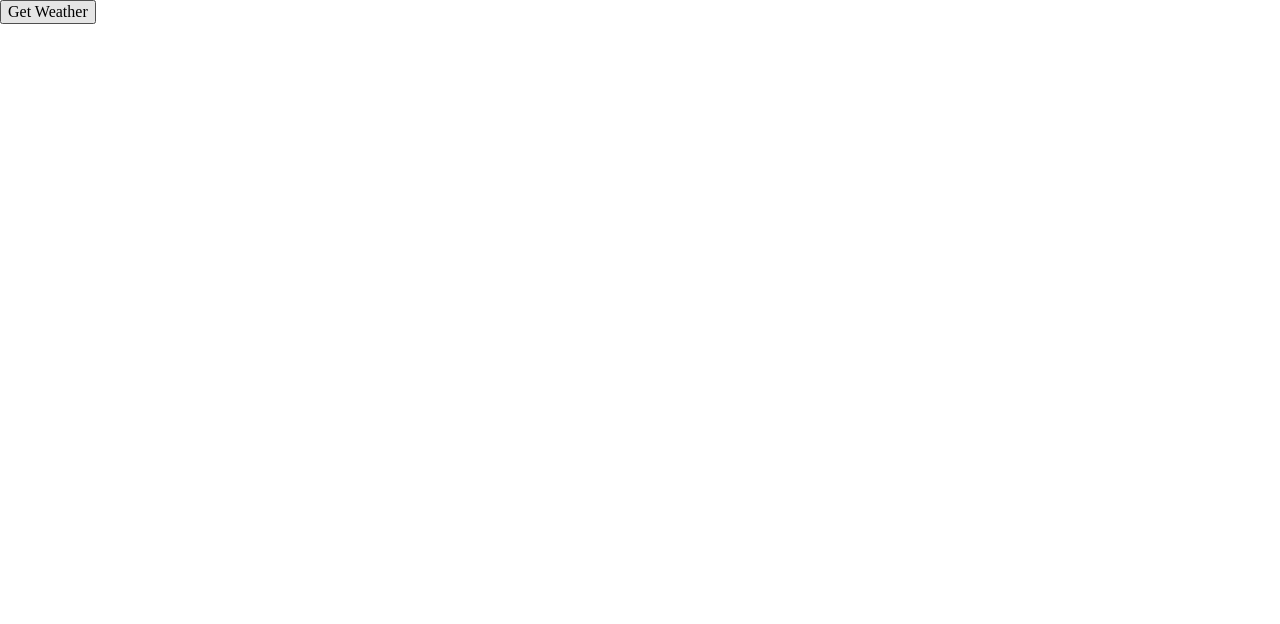
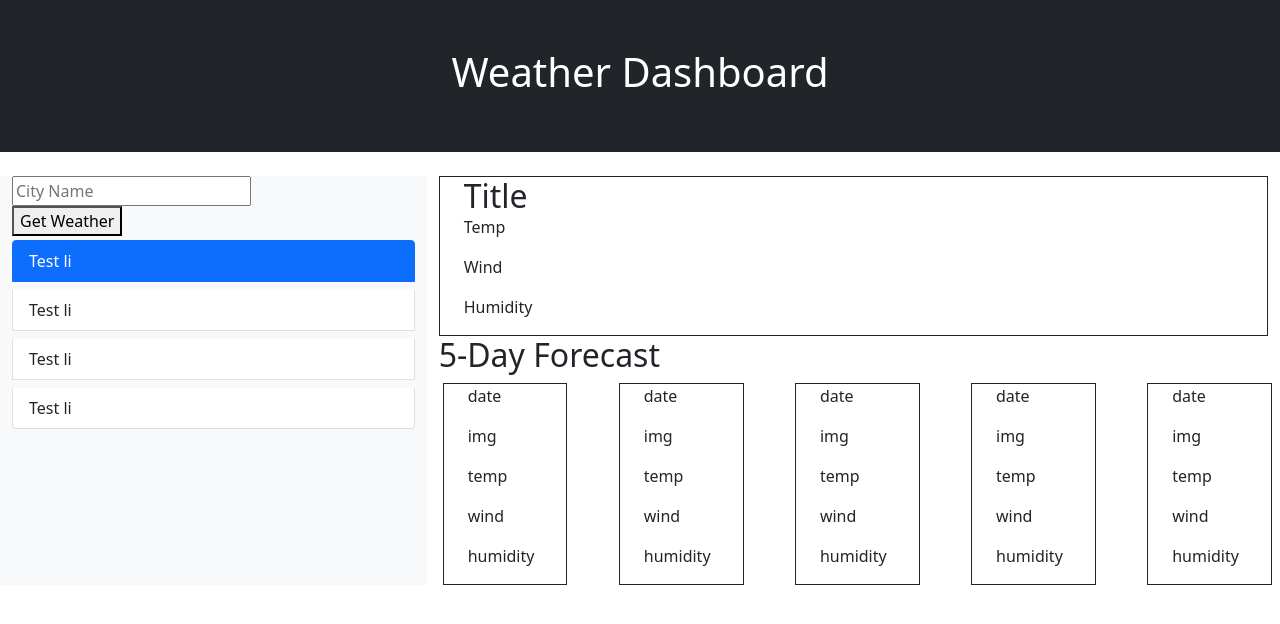
Before and after one commit to dopalescent/Weather-Dashboard, a plain HTML site: page index.html in a window 1280 px wide. Drawn offline with nearby package versions, Linux system fonts and the light colour scheme.

Commit message:
wireframe html, linked searchbar input

```diff
--- a/assets/js/script.js
+++ b/assets/js/script.js
@@ -1,12 +1,12 @@
 var weatherButton = $('#get-weather');
 var apiKey = 'c33974f6b55837669ae9af7f2fe6758a';
-var searchedCity = 'London'
-var cityLat
-var cityLon
+var cityLat;
+var cityLon;
 
 
 function callGeo() {
   console.log('GeoFind Called')
+  var searchedCity = $('#city-search').val();
   var geoUrl = 'http://api.openweathermap.org/geo/1.0/direct?q=' + searchedCity + '&appid=' + apiKey;
 
   fetch(geoUrl)
--- a/index.html
+++ b/index.html
@@ -4,12 +4,97 @@
     <meta charset="UTF-8" />
     <meta name="viewport" content="width=device-width, initial-scale=1.0" />
     <link rel="stylesheet" href="./assets/css/normalize.css" />
+    <link rel="stylesheet" href="https://cdn.jsdelivr.net/npm/bootstrap@5.1.3/dist/css/bootstrap.min.css">
     <link rel="stylesheet" href="./assets/css/style.css" />
     <title>Weather Dashboard</title>
   </head>
 
   <body>
-    <button id="get-weather">Get Weather</button>
+    <header class="container-fluid p-5 mb-4 bg-dark">
+        <h1 class="text-center text-white">Weather Dashboard</h1>
+    </header>
+
+    <main class="container-fluid">
+      <div class="row">
+        <section class="col-12 col-md-4 bg-light">
+          <form id="form">
+            <input type="text" id="city-search" placeholder="City Name">
+          </form>
+          <button id="get-weather">Get Weather</button>
+          <ul id="search-history" class="list-group">
+            <li class="my-1 list-group-item list-group-item-action active">Test li</li>
+            <li class="my-1 list-group-item list-group-item-action">Test li</li>
+            <li class="my-1 list-group-item list-group-item-action">Test li</li>
+            <li class="my-1 list-group-item list-group-item-action">Test li</li>
+          </ul>
+        </section>
+
+        <section class="col-12 col-md-8">
+          <div id="weather-container" class="container border border-dark">
+            <h2 id="weather-title" class="d-inline">Title</h2>
+            <p>Temp</p>
+            <p>Wind</p>
+            <p>Humidity</p>
+          </div>
+
+          <div id="forecast-container">
+            <h2>5-Day Forecast</h2>
+            <div class="d-flex justify-content-between">
+              <card>
+                <div class="container border border-dark mx-1">
+                  <p id="forecast-date">date</p>
+                  <p>img</p>
+                  <p>temp</p>
+                  <p>wind</p>
+                  <p>humidity</p>
+                </div>
+              </card>
+              <card>
+                <div class="container border border-dark mx-1">
+                  <p id="forecast-date">date</p>
+                  <p>img</p>
+                  <p>temp</p>
+                  <p>wind</p>
+                  <p>humidity</p>
+                </div>
+              </card>
+              <card>
+                <div class="container border border-dark mx-1">
+                  <p id="forecast-date">date</p>
+                  <p>img</p>
+                  <p>temp</p>
+                  <p>wind</p>
+                  <p>humidity</p>
+                </div>
+              </card>
+              <card>
+                <div class="container border border-dark mx-1">
+                  <p id="forecast-date">date</p>
+                  <p>img</p>
+                  <p>temp</p>
+                  <p>wind</p>
+                  <p>humidity</p>
+                </div>
+              </card>
+              <card>
+                <div class="container border border-dark mx-1">
+                  <p id="forecast-date">date</p>
+                  <p>img</p>
+                  <p>temp</p>
+                  <p>wind</p>
+                  <p>humidity</p>
+                </div>
+              </card>
+            </div>
+          </div>
+        </section>
+      </div>
+    </main>
+
+
+
+
+
 
     <script src="https://code.jquery.com/jquery-3.4.1.min.js"></script>
     <script src="./assets/js/script.js"></script>
```
